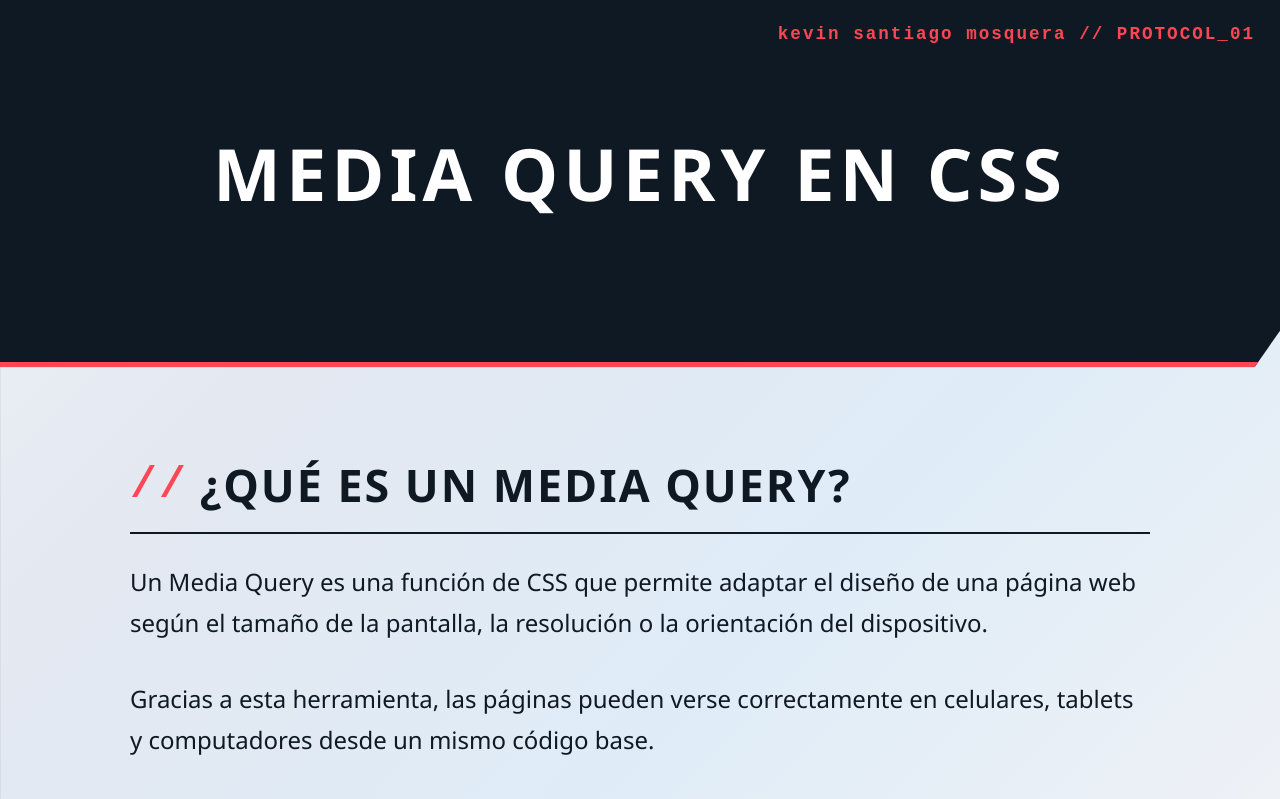
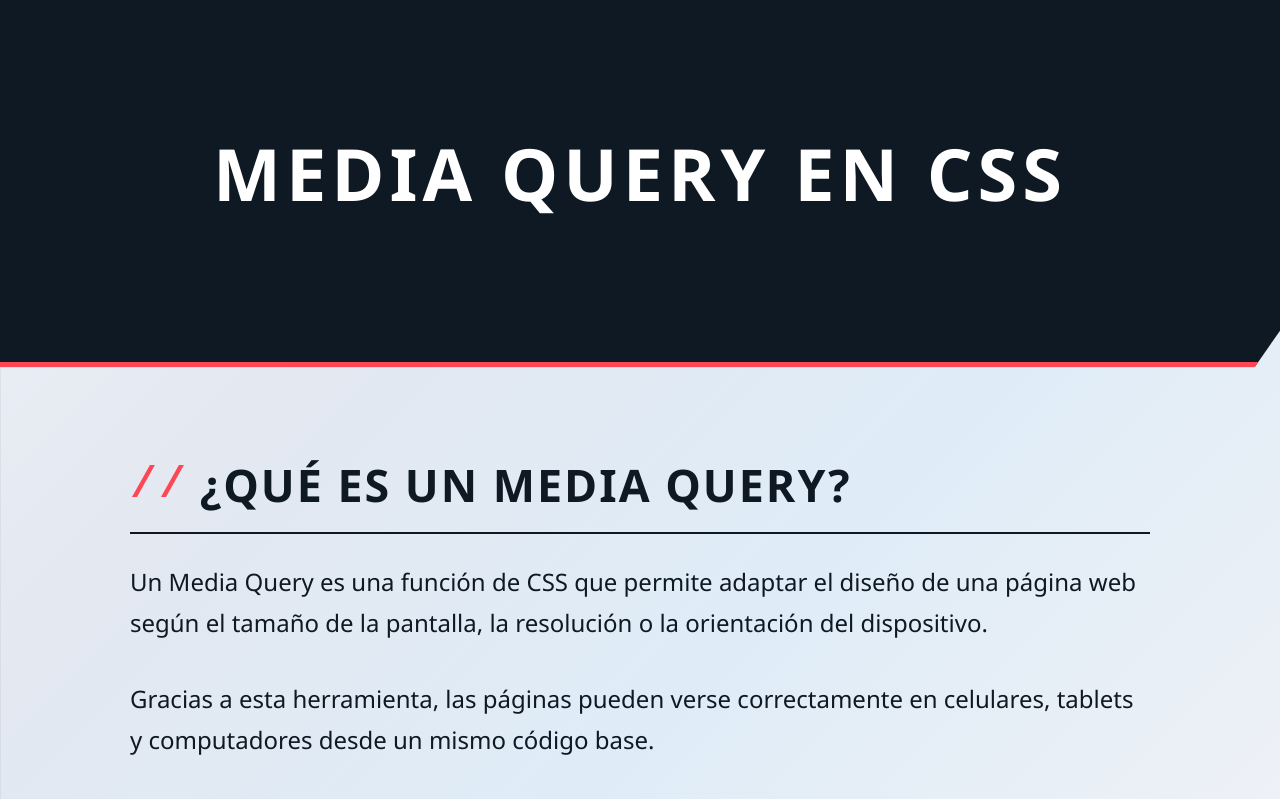
Before and after one commit to mosquerakevinsantiago/Media_Query, a plain HTML site: page index.html in a window 1280 px wide. Shown: the top 799 px of the page. Drawn offline with Linux system fonts and the light colour scheme.

Commit message:
Update style.css

```diff
--- a/css/style.css
+++ b/css/style.css
@@ -51,7 +51,7 @@ header {
 }
 
 header::before {
-    content: "kevin santiago mosquera // PROTOCOL_01";
+    content: "kevin santiago mosquera
     position: absolute;
     top: 20px;
     right: 25px;
```
